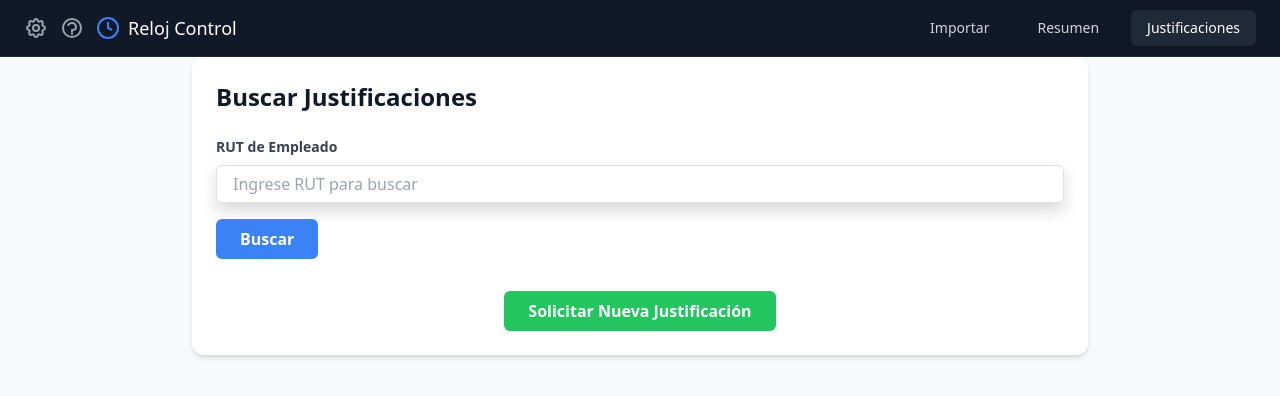
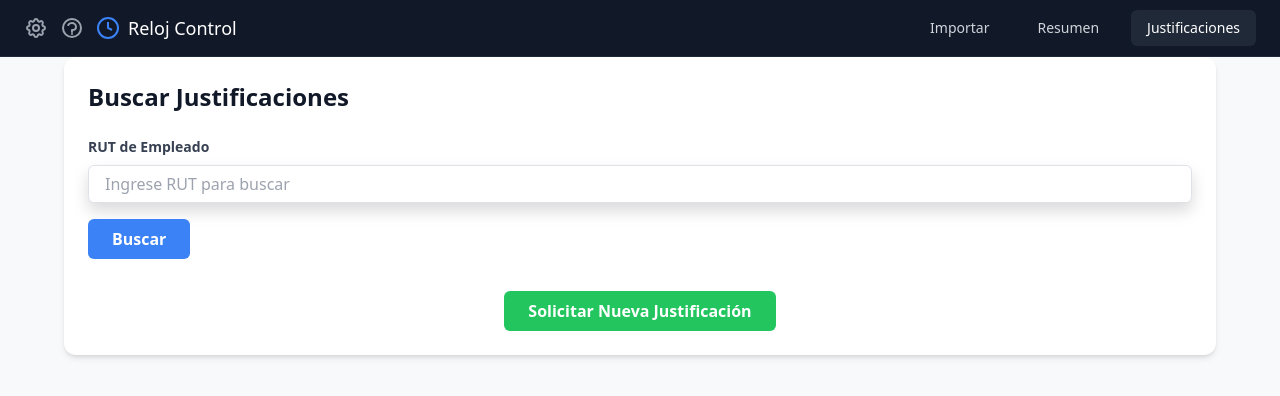
Before and after one commit to ElySaez/Reloj-Control, a React (Vite) app in the folder reloj-control-frontend/: page /justificaciones in a window 1280 px wide. Shown: the top 396 px of the page. Built offline with nearby package versions, Linux system fonts and the light colour scheme.

Commit message:
Mejorando interfaz de  justificaciones

```diff
--- a/reloj-control-frontend/src/pages/Justificaciones.jsx
+++ b/reloj-control-frontend/src/pages/Justificaciones.jsx
@@ -157,7 +157,7 @@
     }
 
     return (
-        <div className="max-w-4xl mx-auto bg-white rounded-xl shadow-md overflow-hidden p-6">
+        <div className="max-w-6xl mx-auto bg-white rounded-xl shadow-md overflow-hidden p-6">
             <div id="vista-buscador">
                 <h2 className="text-2xl font-bold text-gray-900 mb-6">Buscar Justificaciones</h2>
                 <form onSubmit={handleBuscarJustificaciones} className="space-y-4 mb-6">
@@ -199,7 +199,7 @@
                 {justificacionesEncontradas.length > 0 && (
                     <div className="mt-6">
                         <h3 className="text-xl font-semibold text-gray-800 mb-4">Resultados de la Búsqueda</h3>
-                        <div className="overflow-x-auto">
+                        <div>
                             <table className="min-w-full table-auto text-sm text-left text-gray-500">
                                 <thead className="text-xs text-gray-700 uppercase bg-gray-50">
                                     <tr>
```
